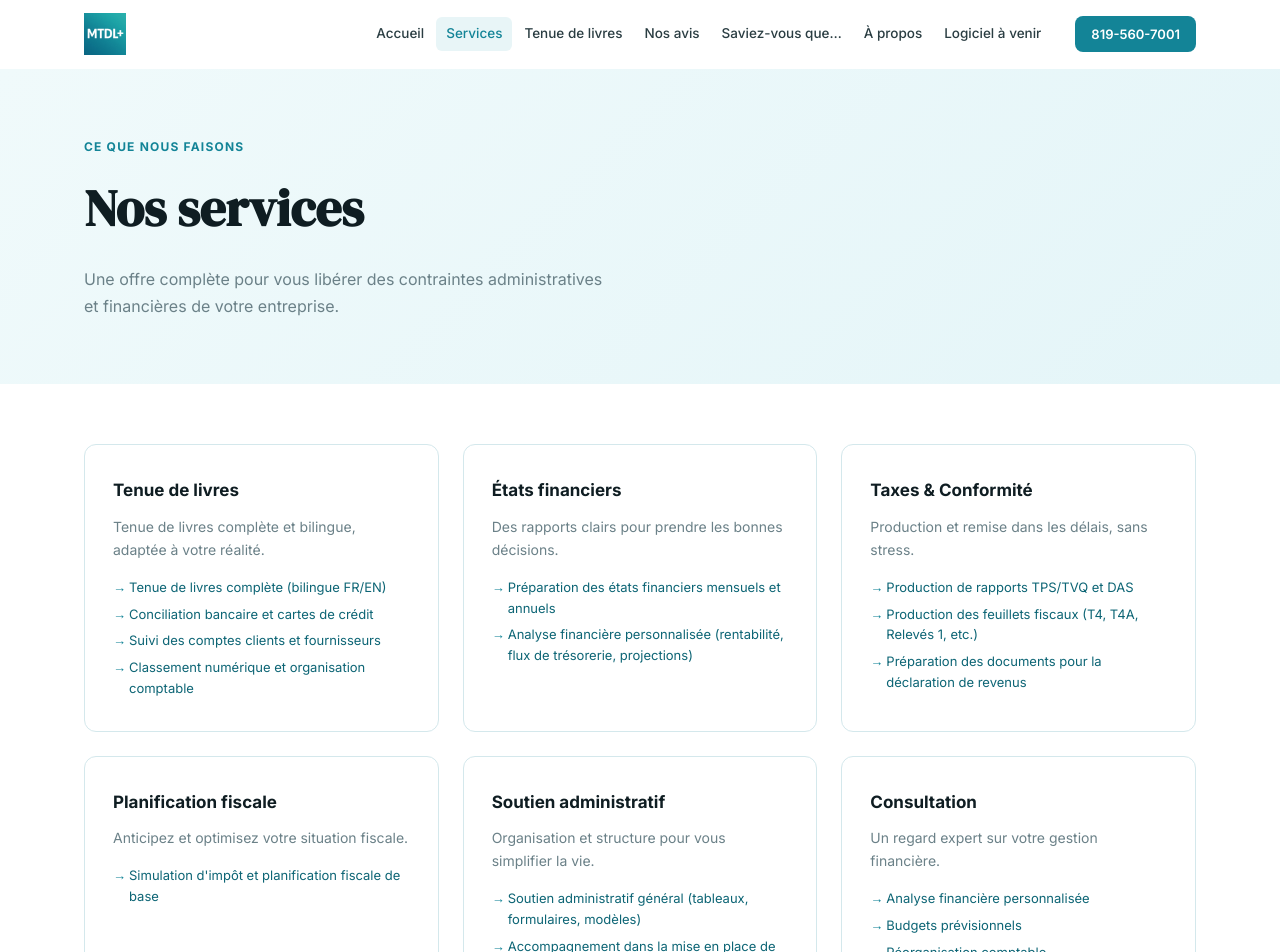
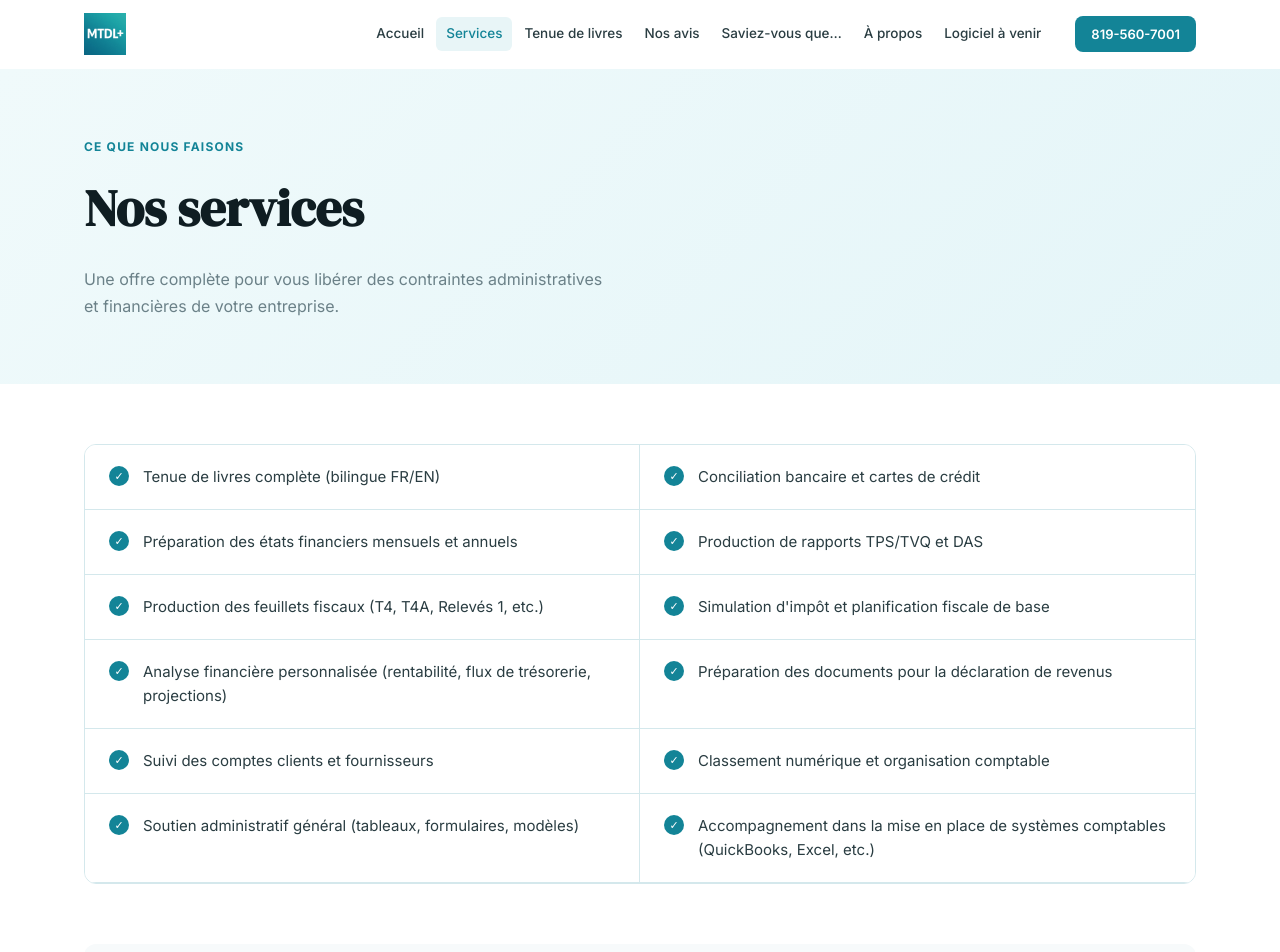
Before and after one commit to felixgs2005/MTDL-logiciel-comptable, a React (Vite) app: page /services in a window 1280 px wide. Shown: the top 952 px of the page. Built offline with nearby package versions, Linux system fonts and the light colour scheme.

Commit message:
page service

```diff
--- a/src/pages/Services.jsx
+++ b/src/pages/Services.jsx
@@ -1,36 +1,18 @@
 import styles from './Services.module.css'
 
 const services = [
-  {
-    title: 'Tenue de livres',
-    desc: 'Tenue de livres complète et bilingue, adaptée à votre réalité.',
-    items: ['Tenue de livres complète (bilingue FR/EN)', 'Conciliation bancaire et cartes de crédit', 'Suivi des comptes clients et fournisseurs', 'Classement numérique et organisation comptable'],
-  },
-  {
-    title: 'États financiers',
-    desc: 'Des rapports clairs pour prendre les bonnes décisions.',
-    items: ['Préparation des états financiers mensuels et annuels', 'Analyse financière personnalisée (rentabilité, flux de trésorerie, projections)'],
-  },
-  {
-    title: 'Taxes & Conformité',
-    desc: 'Production et remise dans les délais, sans stress.',
-    items: ['Production de rapports TPS/TVQ et DAS', 'Production des feuillets fiscaux (T4, T4A, Relevés 1, etc.)', 'Préparation des documents pour la déclaration de revenus'],
-  },
-  {
-    title: 'Planification fiscale',
-    desc: 'Anticipez et optimisez votre situation fiscale.',
-    items: ['Simulation d\'impôt et planification fiscale de base'],
-  },
-  {
-    title: 'Soutien administratif',
-    desc: 'Organisation et structure pour vous simplifier la vie.',
-    items: ['Soutien administratif général (tableaux, formulaires, modèles)', 'Accompagnement dans la mise en place de systèmes comptables (QuickBooks, Excel, etc.)'],
-  },
-  {
-    title: 'Consultation',
-    desc: 'Un regard expert sur votre gestion financière.',
-    items: ['Analyse financière personnalisée', 'Budgets prévisionnels', 'Réorganisation comptable'],
-  },
+  'Tenue de livres complète (bilingue FR/EN)',
+  'Conciliation bancaire et cartes de crédit',
+  'Préparation des états financiers mensuels et annuels',
+  'Production de rapports TPS/TVQ et DAS',
+  'Production des feuillets fiscaux (T4, T4A, Relevés 1, etc.)',
+  'Simulation d\'impôt et planification fiscale de base',
+  'Analyse financière personnalisée (rentabilité, flux de trésorerie, projections)',
+  'Préparation des documents pour la déclaration de revenus',
+  'Suivi des comptes clients et fournisseurs',
+  'Classement numérique et organisation comptable',
+  'Soutien administratif général (tableaux, formulaires, modèles)',
+  'Accompagnement dans la mise en place de systèmes comptables (QuickBooks, Excel, etc.)',
 ]
 
 export default function Services() {
@@ -48,22 +30,17 @@ export default function Services() {
       </div>
 
       <div className="container">
-        <div className={styles.grid}>
+        <div className={styles.serviceList}>
           {services.map(s => (
-            <div key={s.title} className={styles.card}>
-              <h3 className={styles.cardTitle}>{s.title}</h3>
-              <p className={styles.cardDesc}>{s.desc}</p>
-              <ul className={styles.list}>
-                {s.items.map(i => (
-                  <li key={i}>{i}</li>
-                ))}
-              </ul>
+            <div key={s} className={styles.serviceItem}>
+              <span className={styles.check}>✓</span>
+              <span>{s}</span>
             </div>
           ))}
         </div>
 
         <div className={styles.cta}>
-          <p>Vous ne trouvez pas ce que vous cherchez ?</p>
+          <p>Vous avez des besoins particuliers ?</p>
           <a href="mailto:infos@mtdl.ca" className={styles.ctaBtn}>Contactez-nous</a>
         </div>
       </div>
--- a/src/pages/Services.module.css
+++ b/src/pages/Services.module.css
@@ -1,4 +1,6 @@
-.page { padding-bottom: 80px; }
+.page {
+  padding-bottom: 80px;
+}
 .hero {
   background: linear-gradient(135deg, #f0fafb 0%, #e4f5f8 100%);
   padding: 64px 0;
@@ -19,37 +21,11 @@
   color: var(--ink);
   margin-bottom: 16px;
 }
-.sub { font-size: 16px; color: var(--stone); max-width: 520px; line-height: 1.7; }
-
-.grid {
-  display: grid;
-  grid-template-columns: repeat(3, 1fr);
-  gap: 24px;
-  margin-bottom: 60px;
-}
-.card {
-  background: var(--white);
-  border: 1px solid var(--border);
-  border-radius: var(--radius);
-  padding: 32px 28px;
-  transition: box-shadow 0.2s, transform 0.2s;
-}
-.card:hover { box-shadow: var(--shadow-md); transform: translateY(-4px); }
-.icon { font-size: 32px; margin-bottom: 16px; }
-.cardTitle { font-size: 17px; font-weight: 700; color: var(--ink); margin-bottom: 10px; }
-.cardDesc { font-size: 14px; color: var(--stone); line-height: 1.65; margin-bottom: 16px; }
-.list { list-style: none; display: flex; flex-direction: column; gap: 6px; }
-.list li {
-  font-size: 13px;
-  color: var(--teal-dark);
-  padding-left: 16px;
-  position: relative;
-}
-.list li::before {
-  content: '→';
-  position: absolute;
-  left: 0;
-  color: var(--teal);
+.sub {
+  font-size: 16px;
+  color: var(--stone);
+  max-width: 520px;
+  line-height: 1.7;
 }
 
 .cta {
@@ -58,7 +34,11 @@
   background: var(--cream);
   border-radius: var(--radius);
 }
-.cta p { font-size: 16px; color: var(--stone); margin-bottom: 16px; }
+.cta p {
+  font-size: 16px;
+  color: var(--stone);
+  margin-bottom: 16px;
+}
 .ctaBtn {
   display: inline-block;
   font-size: 14px;
@@ -69,7 +49,66 @@
   border-radius: 8px;
   transition: background 0.15s;
 }
-.ctaBtn:hover { background: var(--teal-dark); }
+.ctaBtn:hover {
+  background: var(--teal-dark);
+}
 
-@media (max-width: 860px) { .grid { grid-template-columns: 1fr 1fr; } }
-@media (max-width: 540px) { .grid { grid-template-columns: 1fr; } }
+@media (max-width: 860px) {
+  .grid {
+    grid-template-columns: 1fr 1fr;
+  }
+}
+@media (max-width: 540px) {
+  .grid {
+    grid-template-columns: 1fr;
+  }
+}
+
+.serviceList {
+  display: grid;
+  grid-template-columns: repeat(2, 1fr);
+  gap: 0;
+  margin-bottom: 60px;
+  border: 1px solid var(--border);
+  border-radius: var(--radius);
+  overflow: hidden;
+}
+.serviceItem {
+  display: flex;
+  align-items: flex-start;
+  gap: 14px;
+  padding: 20px 24px;
+  border-bottom: 1px solid var(--border);
+  font-size: 15px;
+  color: var(--ink-soft);
+  background: var(--white);
+  transition: background 0.15s;
+}
+.serviceItem:hover {
+  background: var(--teal-light);
+}
+.serviceItem:nth-child(odd) {
+  border-right: 1px solid var(--border);
+}
+.check {
+  color: var(--white);
+  background: var(--teal);
+  width: 20px;
+  height: 20px;
+  border-radius: 50%;
+  display: flex;
+  align-items: center;
+  justify-content: center;
+  font-size: 11px;
+  flex-shrink: 0;
+  margin-top: 1px;
+}
+
+@media (max-width: 640px) {
+  .serviceList {
+    grid-template-columns: 1fr;
+  }
+  .serviceItem:nth-child(odd) {
+    border-right: none;
+  }
+}
```
